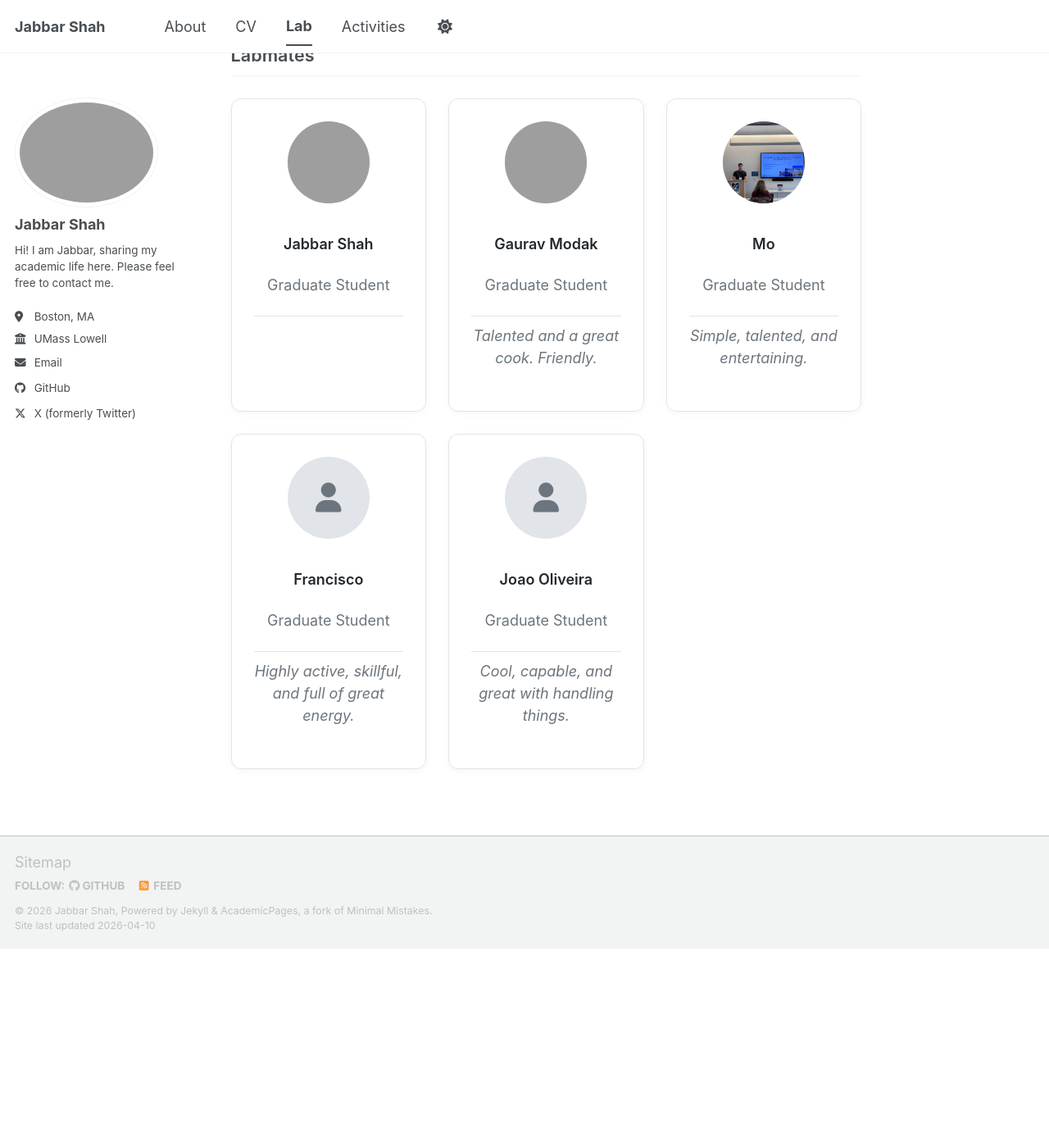
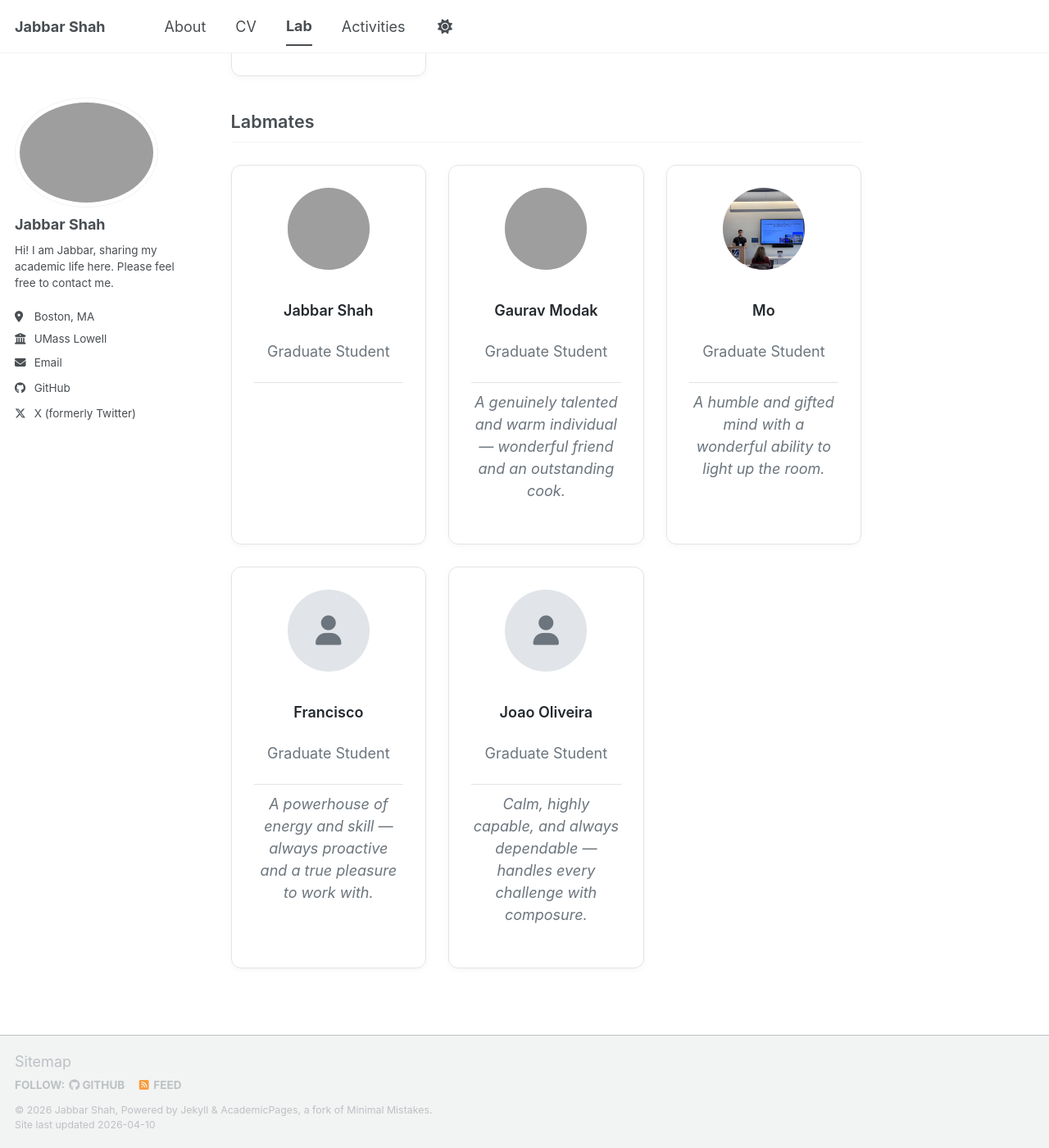
Before and after one commit to sjabbarshah/sjabbarshah.github.io, a Jekyll site: the page built from _pages/lab.md, in a window 1280 px wide and 1400 px high, scrolled down 1273 px, cut to the strip 0-1400 px from the top of the window. Shown: the whole strip at 82% size. Built offline with Jekyll 4.4.1, drawn with Linux system fonts in a browser that asks for light colours; a script bundle is joined from its source files by our own code; library files that are not in the unit come from our copies; before the commit the page ends 2430 px from its top, so only the background shows below that; some of the changed text lies outside the part shown; grey boxes are pictures that could not be loaded.

Commit message:
Polish all lab member comments to be more respectful and warm

```diff
--- a/_pages/lab.md
+++ b/_pages/lab.md
@@ -107,7 +107,7 @@ author_profile: true
     <div class="lab-card__avatar"><img src="/images/fabio.jpeg" alt="Fabio Bottalico, Ph.D."></div>
     <p class="lab-card__name"><a href="https://www.linkedin.com/in/fabio-bottalico/" target="_blank">Fabio Bottalico, Ph.D.</a></p>
     <p class="lab-card__role">Postdoctoral Mentor</p>
-    <p class="lab-card__comment">Skillful, with great coordination.</p>
+    <p class="lab-card__comment">An exceptionally skillful researcher with remarkable coordination and a keen eye for detail.</p>
   </div>
 </div>
 
@@ -123,24 +123,24 @@ author_profile: true
     <div class="lab-card__avatar"><img src="/images/gaurav.jpeg" alt="Gaurav Modak"></div>
     <p class="lab-card__name"><a href="https://www.linkedin.com/in/gaurav0123/" target="_blank">Gaurav Modak</a></p>
     <p class="lab-card__role">Graduate Student</p>
-    <p class="lab-card__comment">Talented and a great cook. Friendly.</p>
+    <p class="lab-card__comment">A genuinely talented and warm individual — wonderful friend and an outstanding cook.</p>
   </div>
   <div class="lab-card">
     <div class="lab-card__avatar"><img src="/images/mo.jpg" alt="Mo"></div>
     <p class="lab-card__name">Mo</p>
     <p class="lab-card__role">Graduate Student</p>
-    <p class="lab-card__comment">Simple, talented, and entertaining.</p>
+    <p class="lab-card__comment">A humble and gifted mind with a wonderful ability to light up the room.</p>
   </div>
   <div class="lab-card">
     <div class="lab-card__avatar"><i class="fa fa-user"></i></div>
     <p class="lab-card__name">Francisco</p>
     <p class="lab-card__role">Graduate Student</p>
-    <p class="lab-card__comment">Highly active, skillful, and full of great energy.</p>
+    <p class="lab-card__comment">A powerhouse of energy and skill — always proactive and a true pleasure to work with.</p>
   </div>
   <div class="lab-card">
     <div class="lab-card__avatar"><i class="fa fa-user"></i></div>
     <p class="lab-card__name">Joao Oliveira</p>
     <p class="lab-card__role">Graduate Student</p>
-    <p class="lab-card__comment">Cool, capable, and great with handling things.</p>
+    <p class="lab-card__comment">Calm, highly capable, and always dependable — handles every challenge with composure.</p>
   </div>
 </div>
```
